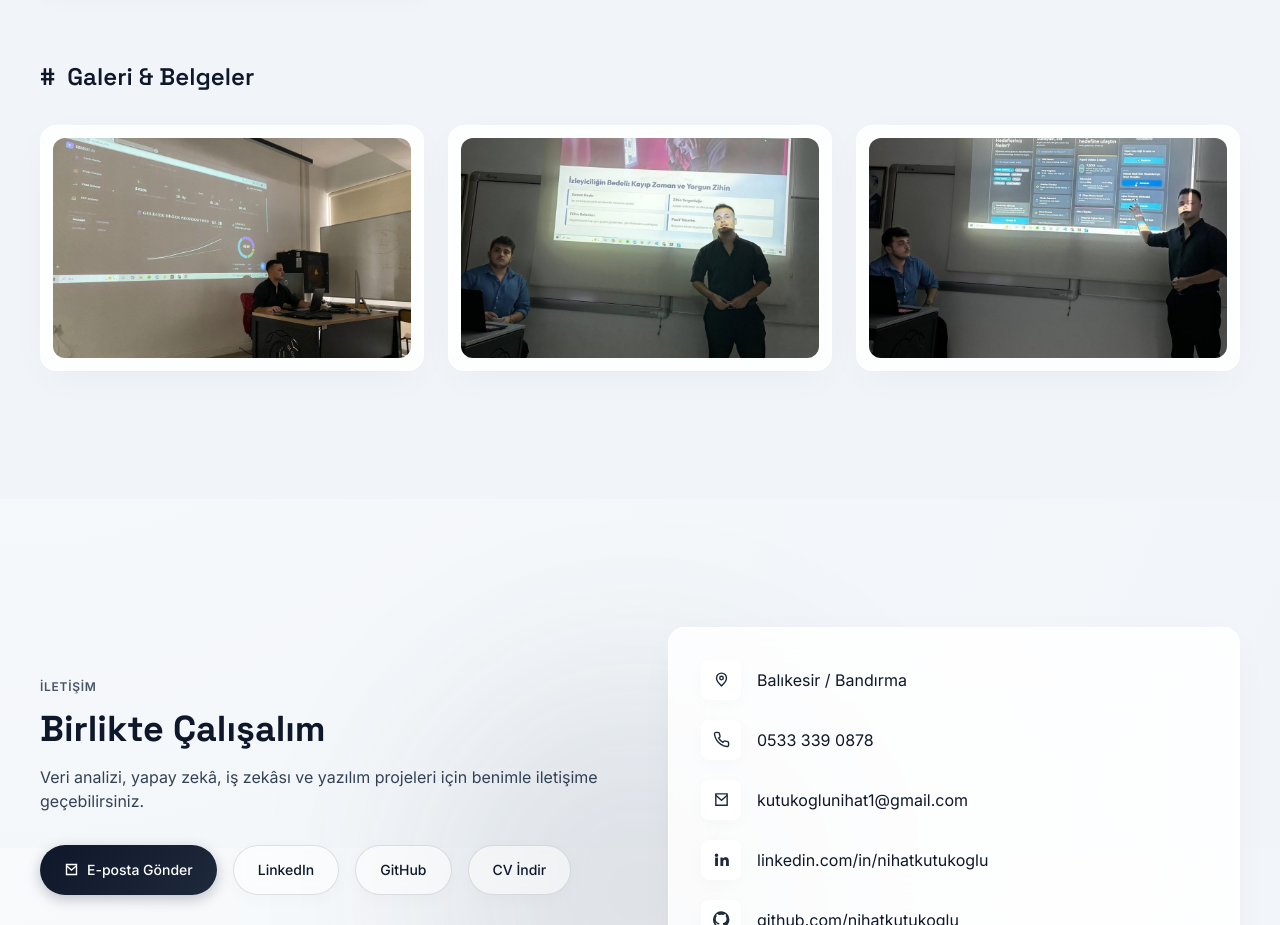
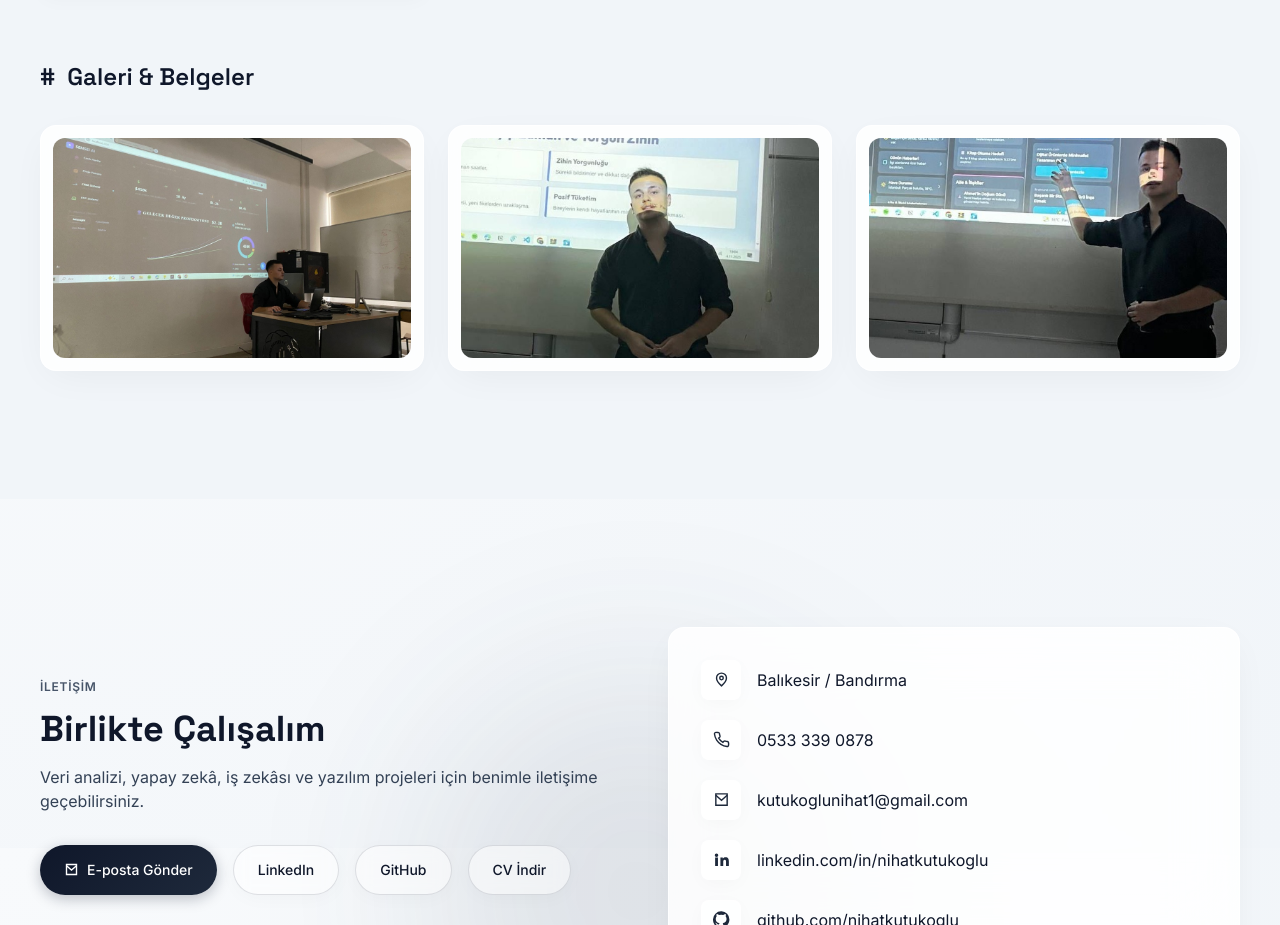
Before and after one commit to nihatkutukoglu/nihatkutukoglu-portfolio, a plain HTML site: page index.html in a window 1280 px wide. Shown: the part 7952-8877 px from the top of the page. Drawn offline with nearby package versions, Linux system fonts and the light colour scheme.

Commit message:
Crop gallery images to remove person on left

```diff
--- a/index.html
+++ b/index.html
@@ -952,14 +952,20 @@
         Galeri & Belgeler
       </h3>
       <div class="grid sm:grid-cols-3 gap-6">
-        <div class="glass-strong rounded-2xl p-3 tilt-card flex items-center justify-center overflow-hidden">
-          <img src="dad5574d-f96a-49b8-a277-242b32b68b0f.jfif" alt="Belge 1" class="w-full rounded-xl transition-transform hover:scale-105" style="height: 220px; object-fit: cover; object-position: center;">
+        <div class="glass-strong rounded-2xl p-3 tilt-card flex items-center justify-center">
+          <div class="w-full h-[220px] rounded-xl overflow-hidden relative">
+            <img src="dad5574d-f96a-49b8-a277-242b32b68b0f.jfif" alt="Belge 1" class="w-full h-full object-cover object-center transition-transform hover:scale-105">
+          </div>
         </div>
-        <div class="glass-strong rounded-2xl p-3 tilt-card flex items-center justify-center overflow-hidden">
-          <img src="5bf5f942-f4c4-4d53-87bc-9031114b2fd5.jfif" alt="Belge 2" class="w-full rounded-xl transition-transform hover:scale-105" style="height: 220px; object-fit: cover; object-position: 100% center;">
+        <div class="glass-strong rounded-2xl p-3 tilt-card flex items-center justify-center">
+          <div class="w-full h-[220px] rounded-xl overflow-hidden relative">
+            <img src="5bf5f942-f4c4-4d53-87bc-9031114b2fd5.jfif" alt="Belge 2" class="absolute top-0 right-0 h-full w-[180%] max-w-[180%] object-cover object-right transition-transform hover:scale-105 origin-right">
+          </div>
         </div>
-        <div class="glass-strong rounded-2xl p-3 tilt-card flex items-center justify-center overflow-hidden">
-          <img src="57e3f088-406c-409f-9bbd-c688a002270e.jfif" alt="Belge 3" class="w-full rounded-xl transition-transform hover:scale-105" style="height: 220px; object-fit: cover; object-position: 100% center;">
+        <div class="glass-strong rounded-2xl p-3 tilt-card flex items-center justify-center">
+          <div class="w-full h-[220px] rounded-xl overflow-hidden relative">
+            <img src="57e3f088-406c-409f-9bbd-c688a002270e.jfif" alt="Belge 3" class="absolute top-0 right-0 h-full w-[180%] max-w-[180%] object-cover object-right transition-transform hover:scale-105 origin-right">
+          </div>
         </div>
       </div>
     </div>
```
